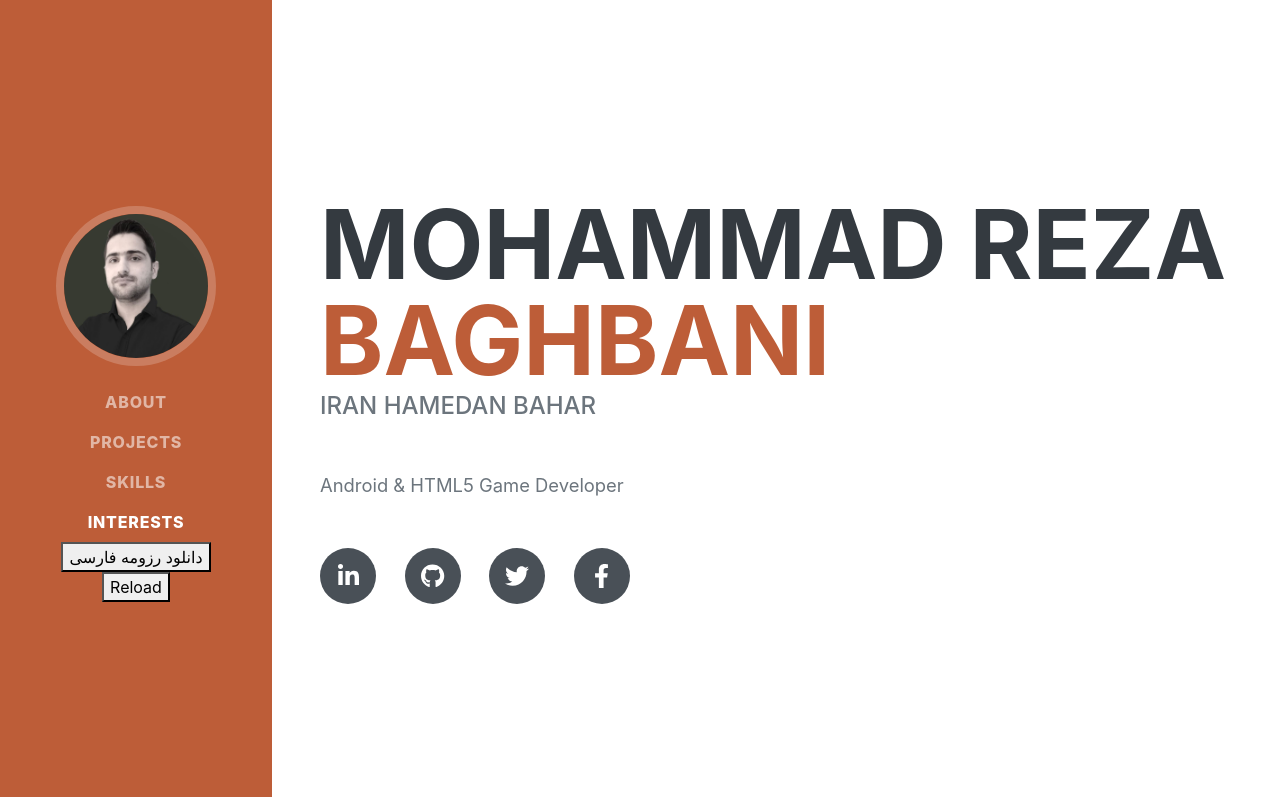
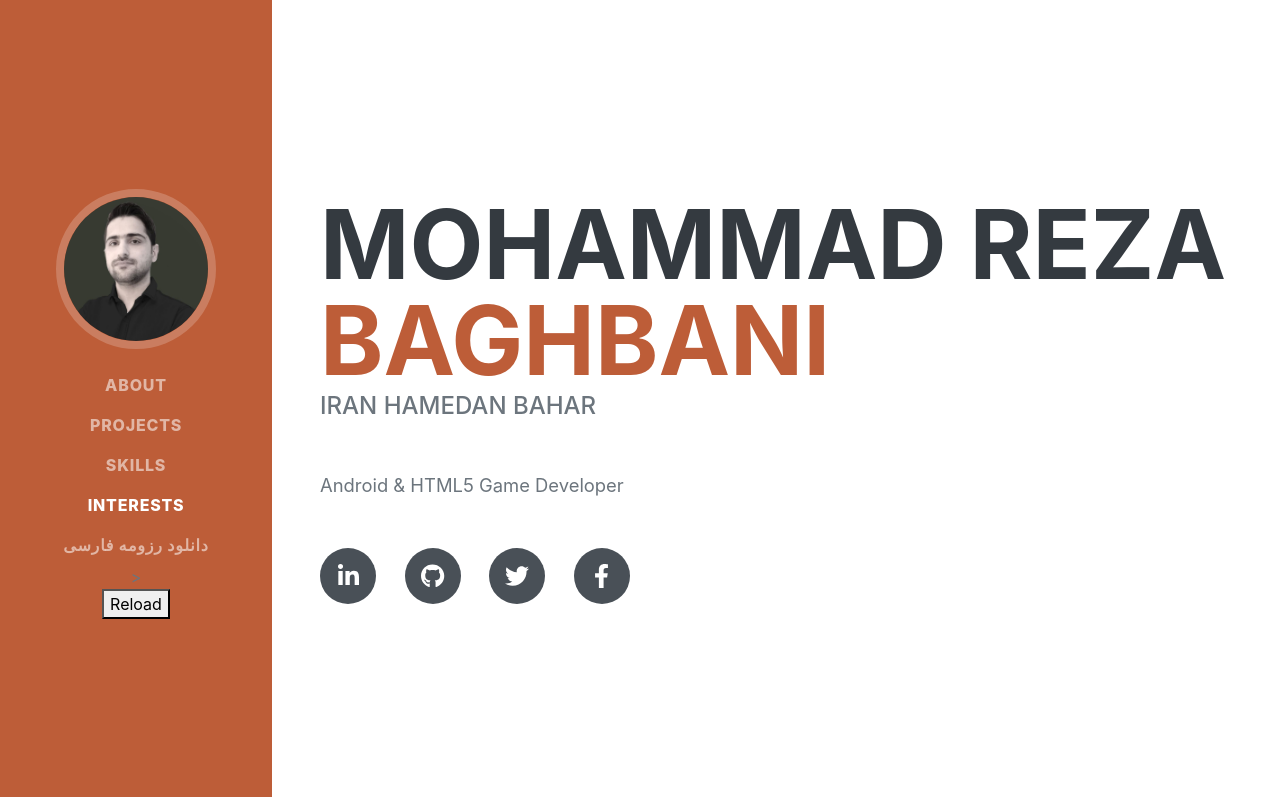
Before and after one commit to baghban71/baghban71.github.io, a plain HTML site: page index.html in a window 1280 px wide. Shown: the top 797 px of the page. Drawn offline with nearby package versions, Linux system fonts and the light colour scheme; a web font is replaced by a local one.

Commit message:
change resume btn type

```diff
--- a/index.html
+++ b/index.html
@@ -36,7 +36,7 @@ function Download(url) {
                     <li class="nav-item"><a class="nav-link js-scroll-trigger" href="#projects">projects</a></li>
                     <li class="nav-item"><a class="nav-link js-scroll-trigger" href="#skills">Skills</a></li>
                     <li class="nav-item"><a class="nav-link js-scroll-trigger" href="#interests">Interests</a></li>
-                    <li class="nav-item"><button onclick="Download('Resume.pdf')">دانلود رزومه فارسی</button></li>
+                    <li class="nav-item"><a class="nav-link js-scroll-trigger" href="Resume.pdf">دانلود رزومه فارسی</a>></li>
                     <li class="nav-item"><button onclick="window.location.reload(true)">Reload</button></li>
 
 
```
